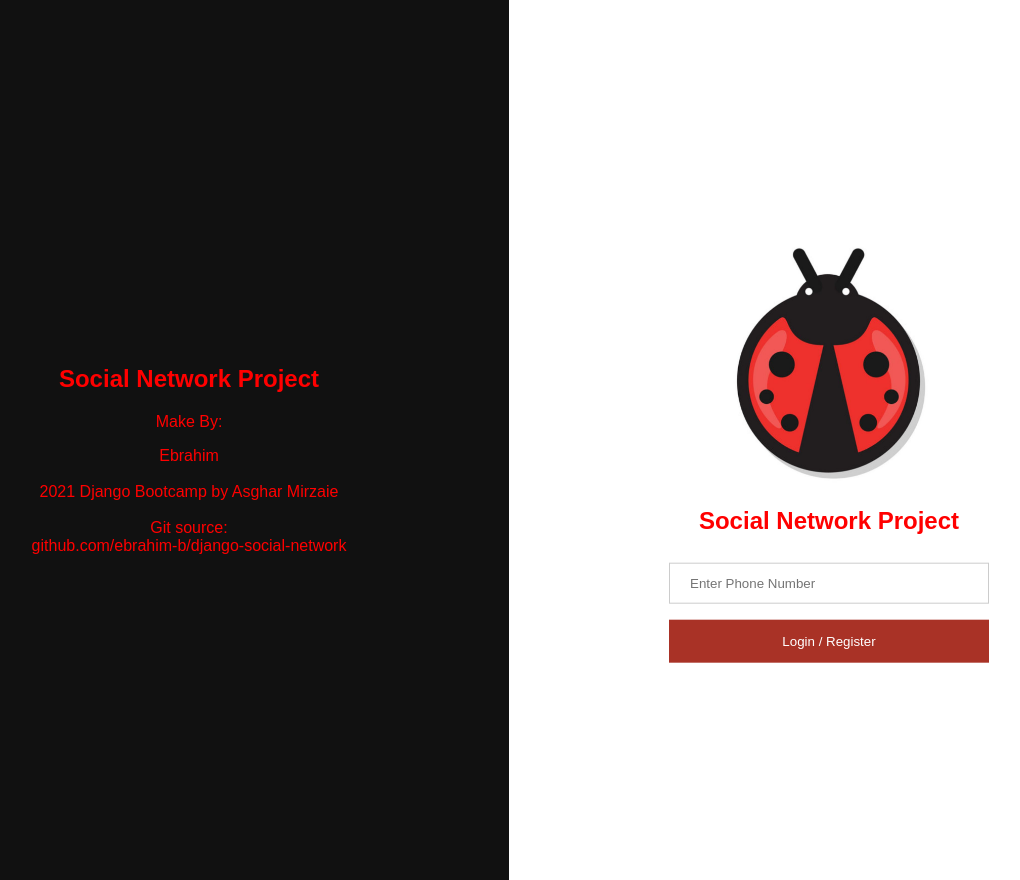
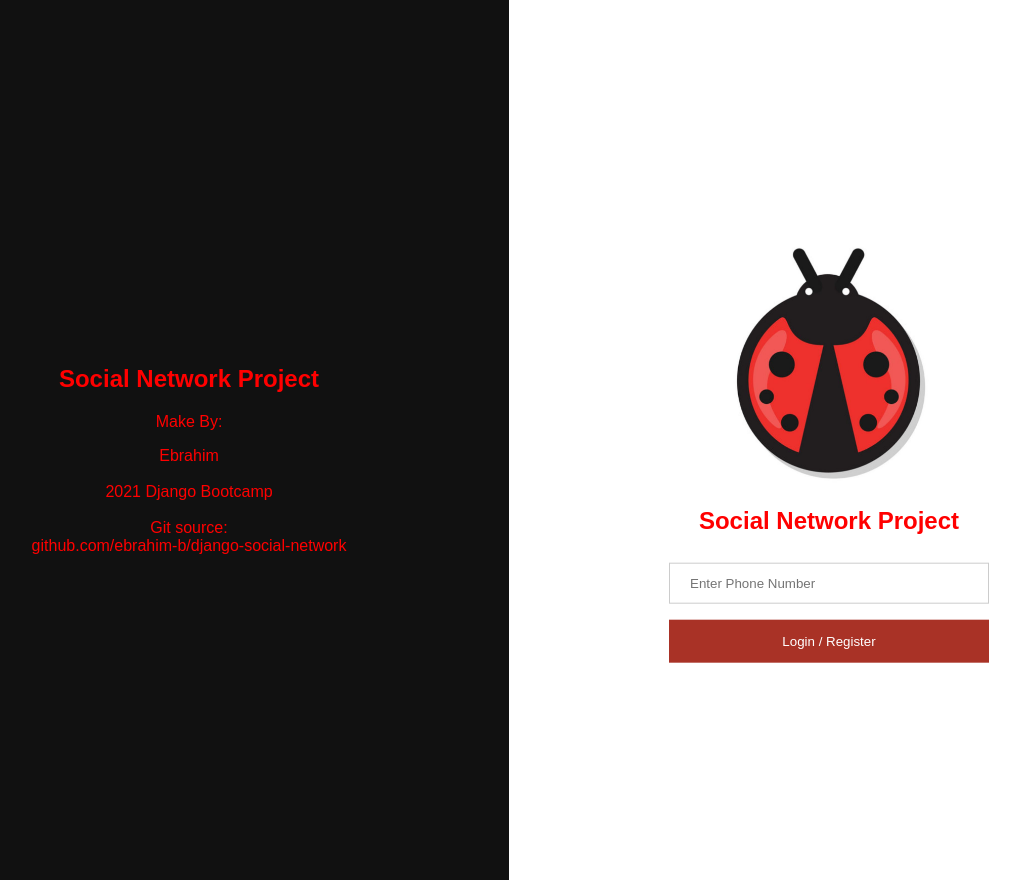
Before and after one commit to ebrahim-b/django-social-network, a Django app: page / in a window 1280 px wide. Shown: the whole page, without its empty margins (131-1151 px from the left). Run offline with Django 3.2, Linux system fonts and the light colour scheme.

Commit message:
Update base.html

```diff
--- a/accounts/templates/base.html
+++ b/accounts/templates/base.html
@@ -95,7 +95,7 @@ img.avatar {
     <h2>Social Network Project</h2>
     <p>Make By:</p>
     Ebrahim<br><br>
-    2021 Django Bootcamp by Asghar Mirzaie<br><br>
+    2021 Django Bootcamp<br><br>
 
      Git source:<br> github.com/ebrahim-b/django-social-network
   </div>
```
